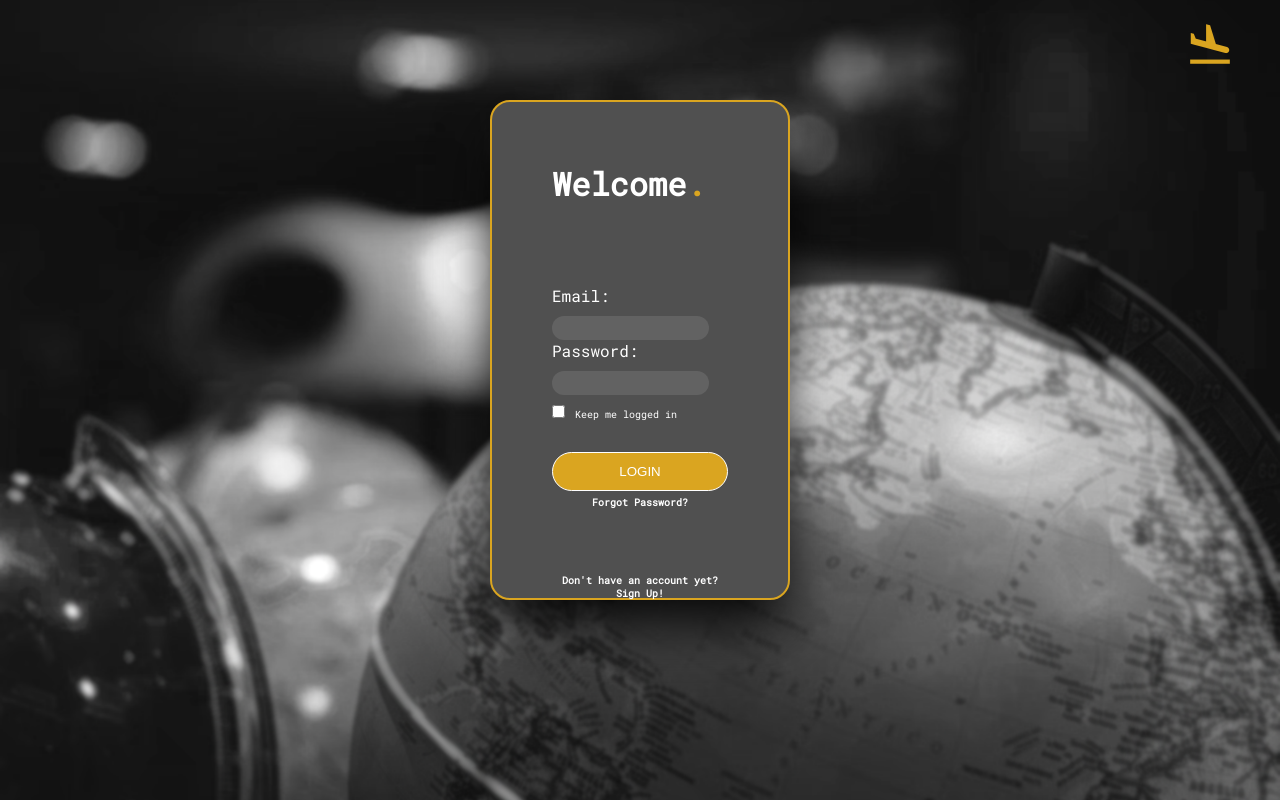
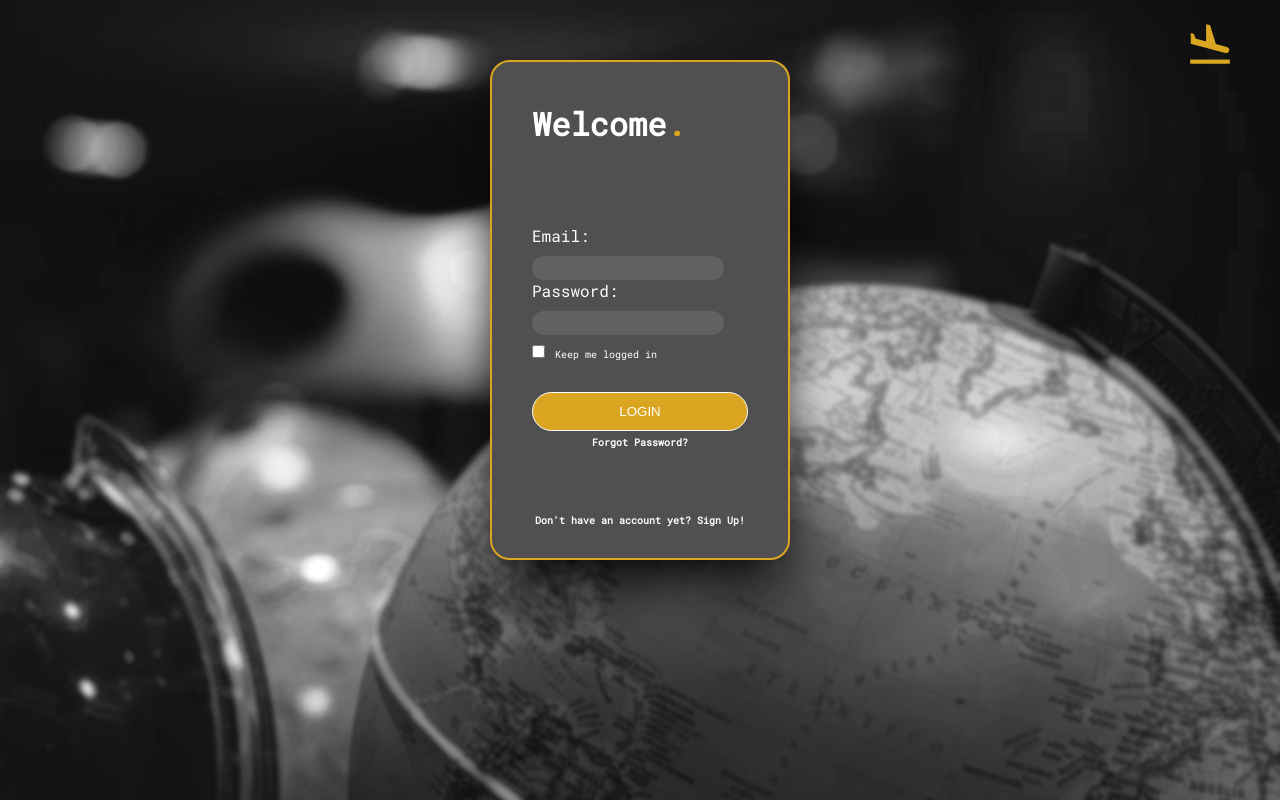
Before and after one commit to brcunha3000/irontrips-management-client, a React (Vite) app: page /auth/login in a window 1280 px wide. Built offline with nearby package versions, Linux system fonts and the light colour scheme; a web font is replaced by a local one.

Commit message:
login fix

```diff
--- a/src/Pages/LoginPage/index.jsx
+++ b/src/Pages/LoginPage/index.jsx
@@ -92,7 +92,6 @@ function LoginPage() {
             </a>
           </form>
           {errorMessage && <p>{errorMessage}</p>}
-
           <Link to="/auth/signup">Don't have an account yet? Sign Up!</Link>
         </div>
       </div>
--- a/src/Pages/LoginPage/login.css
+++ b/src/Pages/LoginPage/login.css
@@ -23,9 +23,9 @@
   width: 300px;
   height: 500px;
   margin: auto;
-  top: 25%;
+  top: 20%;
   transform: translateY(-50%);
-  padding: 60px;
+  padding: 40px;
   background-color: #505050;
   background-size: cover;
   box-shadow: 0px 30px 60px -5px #000;
```
